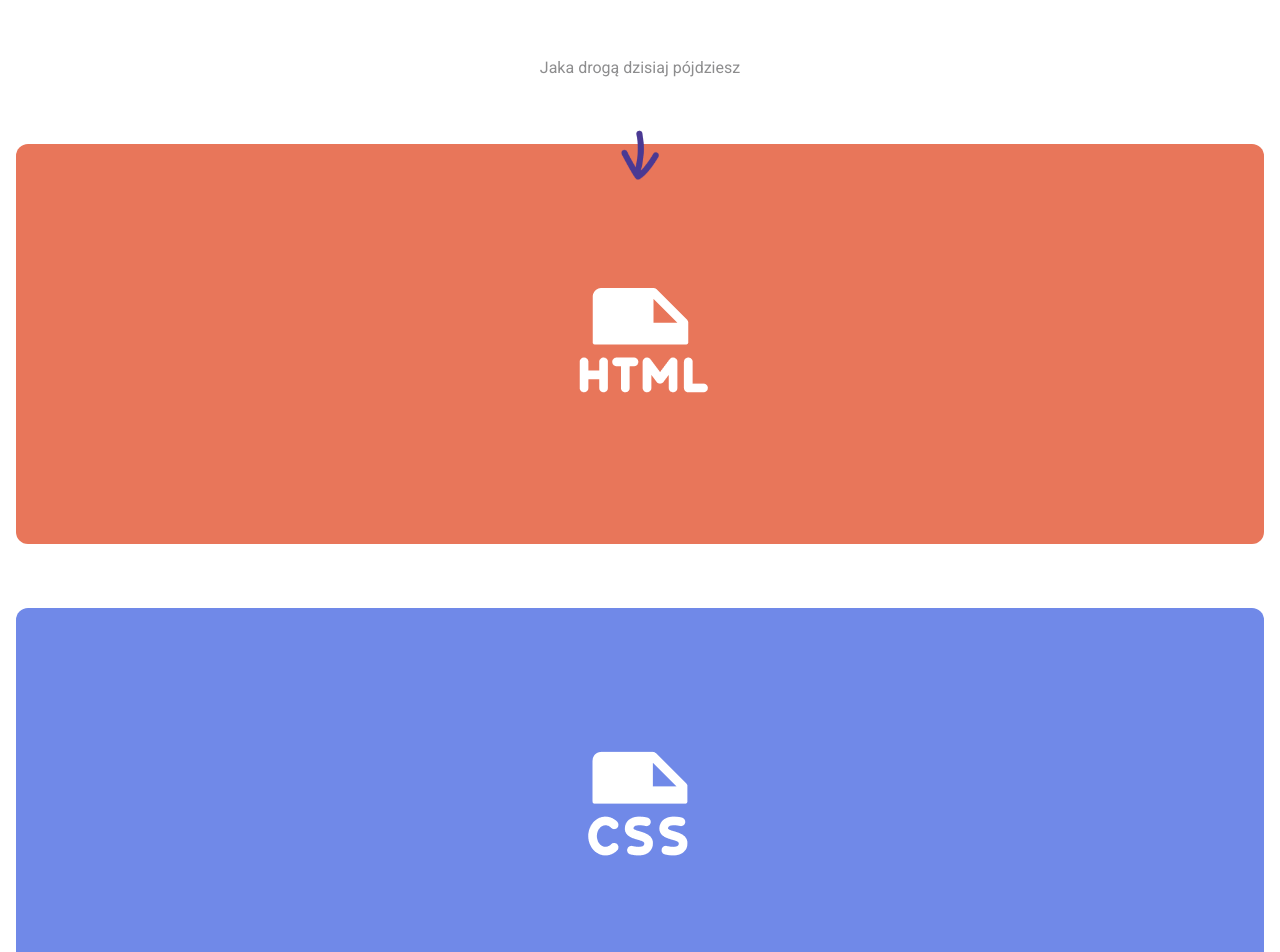
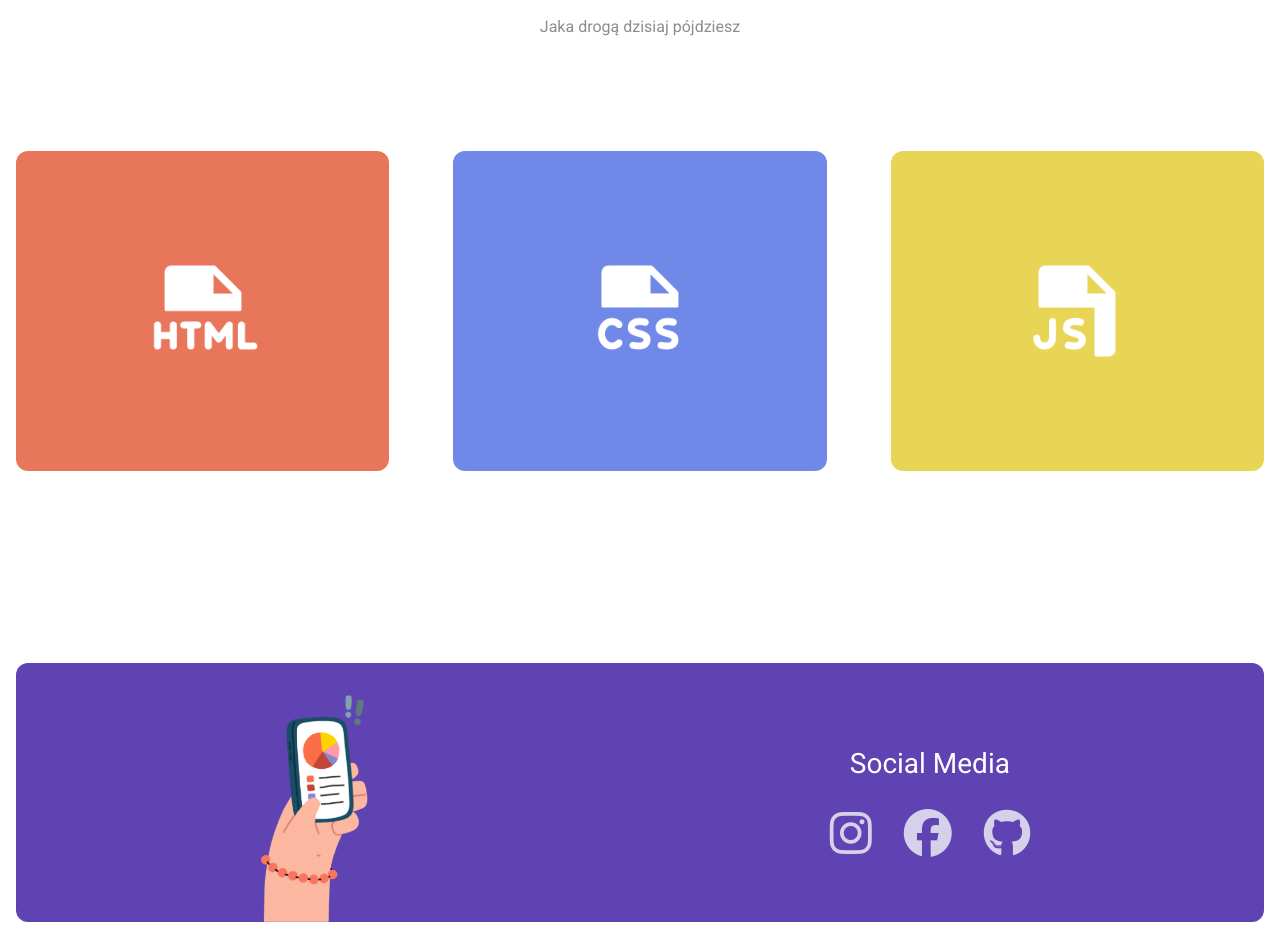
Before and after one commit to kxGeou/ByteBasics, a React (Create React App) app in the folder bytebasics/: page / in a window 1280 px wide. Shown: the part 620-1572 px from the top of the page. After the commit the page ends 1542 px from the top, so only its background shows below. Built offline with nearby package versions, Linux system fonts and the light colour scheme.

Commit message:
mainPage finish

```diff
--- a/bytebasics/src/App.js
+++ b/bytebasics/src/App.js
@@ -2,6 +2,7 @@ import './style/mainPage.scss';
 import Header from './components/header';
 import HeroSection from './components/heroSection';
 import MainSender from './components/mainsSender';
+import Footer from './components/footer';
 function App() {
   return (
     <div className="wrapper">
@@ -9,6 +10,7 @@ function App() {
         <Header></Header>
         <HeroSection></HeroSection>
         <MainSender></MainSender>
+        <Footer></Footer>
       </div>
     </div>
   );
--- /dev/null
+++ b/bytebasics/src/components/footer.jsx
@@ -0,0 +1,37 @@
+import '../style/footer.scss'
+import Hand from '../resources/Humans/footerHand.jpg'
+function Footer() {
+    const instagramLink = "https://www.instagram.com/kxgeou/"
+    const gitHubLink = "https://github.com/kxGeou"
+    const facebookLink = "https://www.facebook.com/profile.php?id=100073536213869"
+
+    const igHandle = () => {
+      window.open(instagramLink, "_blank");
+    }
+
+    const gitHandle = () => {
+      window.open(gitHubLink, "_blank");
+    }
+
+    const facebookHandle = () => {
+      window.open(facebookLink, "_blank");
+    }
+
+    return(
+         <footer className="mainFooter">
+            <img src={Hand} alt="vector of hand with phone" className='desktop'/>
+            <div className='socialMedia'>
+                <h2>Social Media</h2>
+                <div className='socialBox'>
+                    <i onClick={igHandle} className="fa-brands fa-instagram"></i>
+                    <i onClick={facebookHandle} className="fa-brands fa-facebook"></i>
+                    <i onClick={gitHandle} className="fa-brands fa-github"></i>
+                </div>
+            </div>
+            <img src={Hand} alt="vector of hand with phone" className='mobile'/>
+         </footer>
+    );
+
+}
+
+export default Footer
--- a/bytebasics/src/components/heroSection.jsx
+++ b/bytebasics/src/components/heroSection.jsx
@@ -2,7 +2,7 @@ import '../style/mainPage.scss'
 import '../style/hero.scss'
 import data from '../data.json';
 import HeroHuman from '../resources/Humans/human.png'
-import Arrow from '../resources/Icons/aroww.png'
+
 function HeroSection() {
     const companyEmail = "grzegorz.wfb@gmail.com";
     const gmailURL = `https://mail.google.com/mail/?view=cm&fs=1&to=${companyEmail}`;
@@ -18,7 +18,6 @@ function HeroSection() {
                 <p>{data.HeroDescription}</p>
                 <button onClick={handleClick}>Masz jakieś pytania?</button>
             </div>
-            <img src={Arrow} className='arrow' alt='violet vector of arrow pointing down'></img>
             <img src={HeroHuman} className='human' alt="Human on the chair programming"></img>
         </div>
     );
--- a/bytebasics/src/components/mainsSender.jsx
+++ b/bytebasics/src/components/mainsSender.jsx
@@ -4,8 +4,10 @@ import CSSicon from '../resources/Icons/cssIcons.png'
 import JSicon from '../resources/Icons/jsIcon.png'
 function mainSender() {
     return(
-        <div className="body">
+        <section className="body">
             <h3>Jaka drogą dzisiaj pójdziesz</h3>
+
+            <div className="container">
                 <div className="box HTML">
                     <img src={HTMLicon} alt="white vector icon of html language"></img>
                 </div>
@@ -16,6 +18,7 @@ function mainSender() {
                     <img src={JSicon} alt="white vector icon of JavaScript language"></img>
                 </div>
             </div>
+        </section>
     );
 }
 
--- /dev/null
+++ b/bytebasics/src/style/footer.scss
@@ -0,0 +1,66 @@
+$textColor: #1D1D1F;
+$mainColor: #5F43B2;
+$secondColor: #BE6FFB;
+$htmlColor: #E8765A;
+$cssColor: #7089E8;
+$jsColor: #E9D555;
+
+.desktop {
+    display: none;
+}
+.mainFooter {
+    display: flex;
+    flex-direction: column;
+    align-items: center;
+    padding: 2rem;
+    padding-bottom: 0;
+    margin-top: 12rem;
+    background-color: $mainColor;
+    border-radius: 12px;
+    gap: 3rem;
+}
+.socialMedia {
+    display: flex;
+    flex-direction: column;
+    align-items: center;
+    color: white;
+    h2{
+        font-size: 1.75rem;
+        margin-bottom: 0.5rem;
+    }
+    i {
+        font-size: 3rem;
+        margin: 1rem;
+        opacity: 75%;
+        cursor: pointer;
+        transition: all 0.5s ease;
+    }
+
+    i:hover {
+        color: $secondColor;
+      }
+}
+
+.mobile {
+    width: 12rem;
+    margin-left: -20%;
+}
+
+@media (min-width:1000px) {
+    .mobile {
+        display: none;
+    }
+
+    .desktop {
+        display: inline-block;
+        width: 10em;
+        transition: all 0.5s ease;
+    }
+    .desktop:hover {
+        scale: 1.1;
+    }
+    .mainFooter {
+        flex-direction: row;
+        justify-content: space-around;
+    }
+}
--- a/bytebasics/src/style/hero.scss
+++ b/bytebasics/src/style/hero.scss
@@ -31,22 +31,18 @@ $jsColor: #E9D555;
         border-radius: 12px;
         background-color: $mainColor;
         color: white;
+        transition: all 0.5s ease;
+    }
+    button:hover {
+        background-color: $secondColor;
     }
 }
 
-.arrow {
-    position: absolute;
-    bottom: -7%;
-    width: 5rem;
-    left: 50%;
-    right: 50%;
-    transform: translate(-50%,-50%);
-    animation: arrowMove 3s linear 0.5s infinite normal;
-}
+
 
 h1 {
+    display: inline-block;
     margin-bottom: 1rem;
-    width: 0;
     font-size: 1.6rem;
     font-weight: 500;
     font-size: 2.5rem;
@@ -97,22 +93,3 @@ h1 {
         height: 20rem;
     }
 }
-
-
-@keyframes arrowMove {
-    0% {
-        left: 50%;
-        right: 50%;
-        transform: translate(-50%,-75%);
-    }
-    50% {
-        left: 50%;
-        right: 50%;
-        transform: translate(-50%,-50%);
-    }
-    100% {
-        left: 50%;
-        right: 50%;
-        transform: translate(-50%,-75%);
-    }
-}
--- a/bytebasics/src/style/mainPage.scss
+++ b/bytebasics/src/style/mainPage.scss
@@ -46,7 +46,7 @@ body {
   height: 100dvh;
   font-family: "Roboto", sans-serif;
   background-color: white;
-  padding: 2.5rem 1rem 2.5rem 1rem;
+  padding: 2.5rem 1rem 0rem 1rem;
   color: $textColor;
 }
 
@@ -64,6 +64,7 @@ header {
   i {
     color: $secondColor;
     font-size: 2.3rem;
+    cursor: pointer;
     transition: all 0.5s ease;
   }
   i:hover {
--- a/bytebasics/src/style/sender.scss
+++ b/bytebasics/src/style/sender.scss
@@ -5,25 +5,39 @@ $htmlColor: #E8765A;
 $cssColor: #7089E8;
 $jsColor: #E9D555;
 
+.body, .container {
+    display: flex;
+    justify-content: center;
+    align-items: center;
+    flex-direction: column;
+}
 
 .body {
-    display: flex;
-    flex-direction: column;
-    align-items: center;
-    margin-top: 10rem;
-    h3{
+    margin-top: 7rem;
+    h3 {
         opacity: 50%;
+        margin-bottom: 7rem;
+    }
+    .container {
+        gap: 4rem;
     }
     .box {
         display: flex;
         justify-content: center;
         align-items: center;
+        width: 100%;
         border-radius: 12px;
-        margin-top: 4rem;
-        width: 100%;
-        height: 25rem;
+        height: 20rem;
+        cursor: pointer;
+        transition: all 0.75s ease;
     }
-    .HTML {
+    .box:hover {
+        scale: 1.05;
+    }
+    img {
+        width: 7rem;
+    }
+    .HTML{
         background-color: $htmlColor;
     }
     .CSS {
@@ -33,3 +47,9 @@ $jsColor: #E9D555;
         background-color: $jsColor;
     }
 }
+
+@media (min-width:1000px ) {
+    .container {
+        flex-direction: row;
+    }
+}
```
Lines whose indentation alone changed are shown as unchanged.
